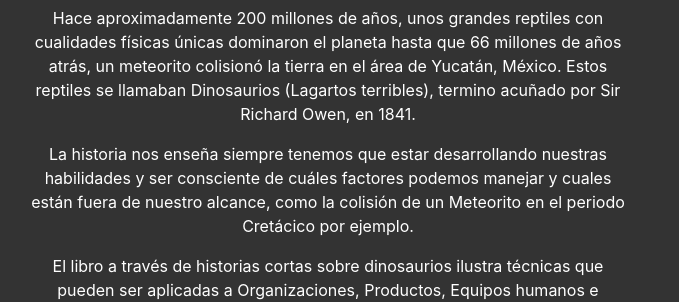
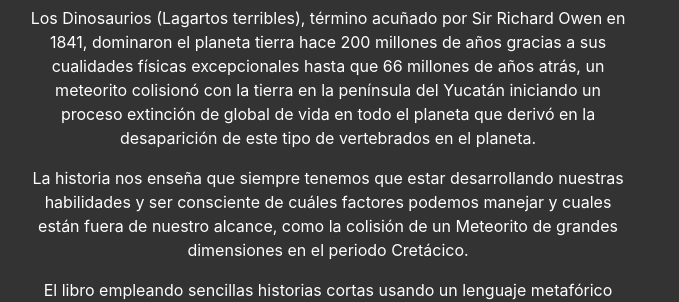
Before and after one commit to jabrena/misdinosaurios.info, a website: page docs/index.html in a window 1280 px wide. Shown: the part 654-956 px from the top of the page, without its empty margins (312-991 px from the left). Drawn offline with Linux system fonts and the light colour scheme.

Commit message:
Upgrading summary

```diff
--- a/docs/index.html
+++ b/docs/index.html
@@ -60,19 +60,20 @@
               <a id="summary"></a>
               <h2>Resumen</h2>
               <p>
-                Hace aproximadamente 200 millones de años, unos grandes reptiles con cualidades físicas únicas
-                dominaron el planeta hasta que 66 millones de años atrás, un meteorito colisionó la tierra en el
-                área de Yucatán, México. Estos reptiles se llamaban Dinosaurios (Lagartos terribles),
-                termino acuñado por Sir Richard Owen, en 1841.
+                Los Dinosaurios (Lagartos terribles), término acuñado por Sir Richard Owen en 1841,
+                dominaron el planeta tierra hace 200 millones de años gracias a sus cualidades físicas excepcionales
+                hasta que 66 millones de años atrás, un meteorito colisionó con la tierra en la península del Yucatán
+                iniciando un proceso extinción de global de vida en todo el planeta que derivó en la desaparición
+                de este tipo de vertebrados en el planeta.
               </p>
               <p>
-                La historia nos enseña siempre tenemos que estar desarrollando nuestras habilidades y ser consciente
-                de cuáles factores podemos manejar y cuales están fuera de nuestro alcance, como la colisión
-                de un Meteorito en el periodo Cretácico por ejemplo.
+                La historia nos enseña que siempre tenemos que estar desarrollando nuestras habilidades y
+                ser consciente de cuáles factores podemos manejar y cuales están fuera de nuestro alcance,
+                como la colisión de un Meteorito de grandes dimensiones en el periodo Cretácico.
               </p>
               <p>
-                El libro a través de historias cortas sobre dinosaurios ilustra técnicas que pueden ser
-                aplicadas a Organizaciones, Productos, Equipos humanos e Empleados.
+                El libro empleando sencillas historias cortas usando un lenguaje metafórico intenta ilustrar
+                técnicas modernas para mejorar aspectos sobre Organizaciones, Productos, Equipos humanos e Empleados.
               </p>
             </div>
           </div>
```
Also changed, not shown: src/html/index.html (+10 -9 lines).
